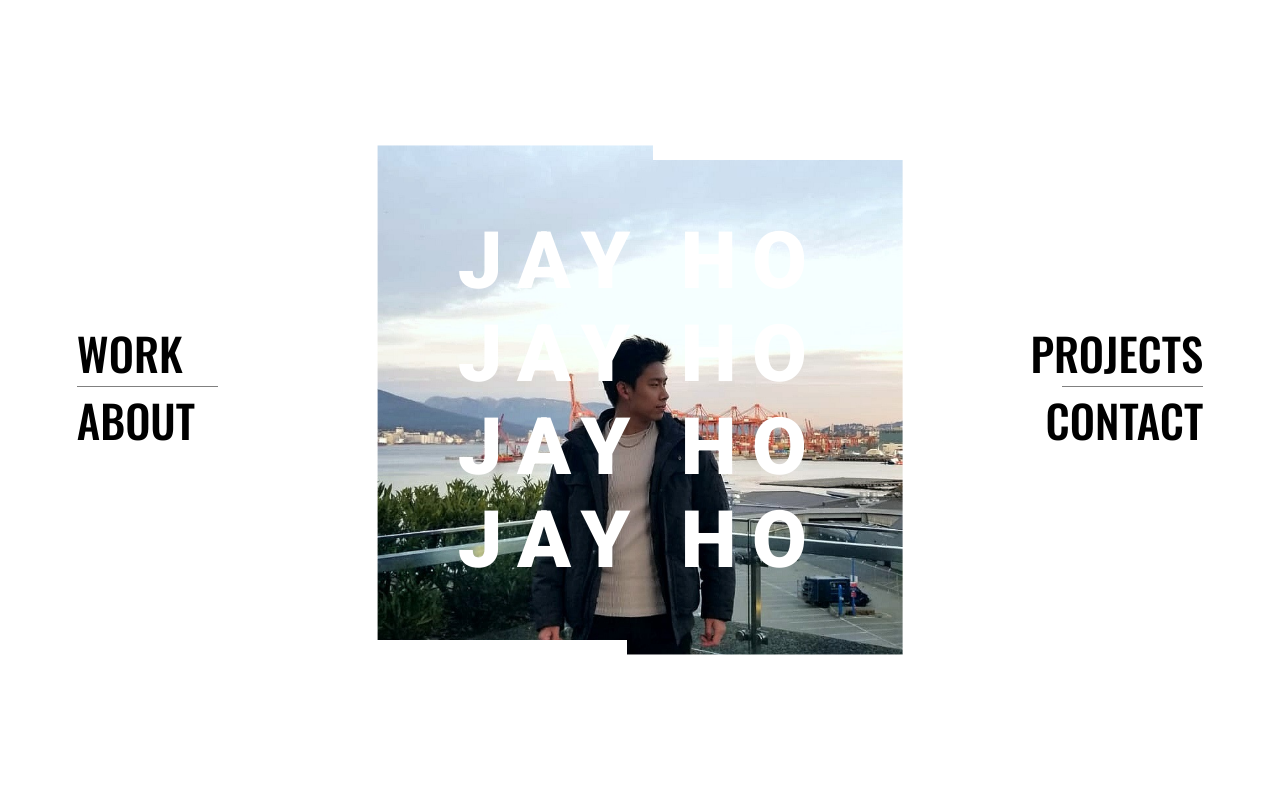
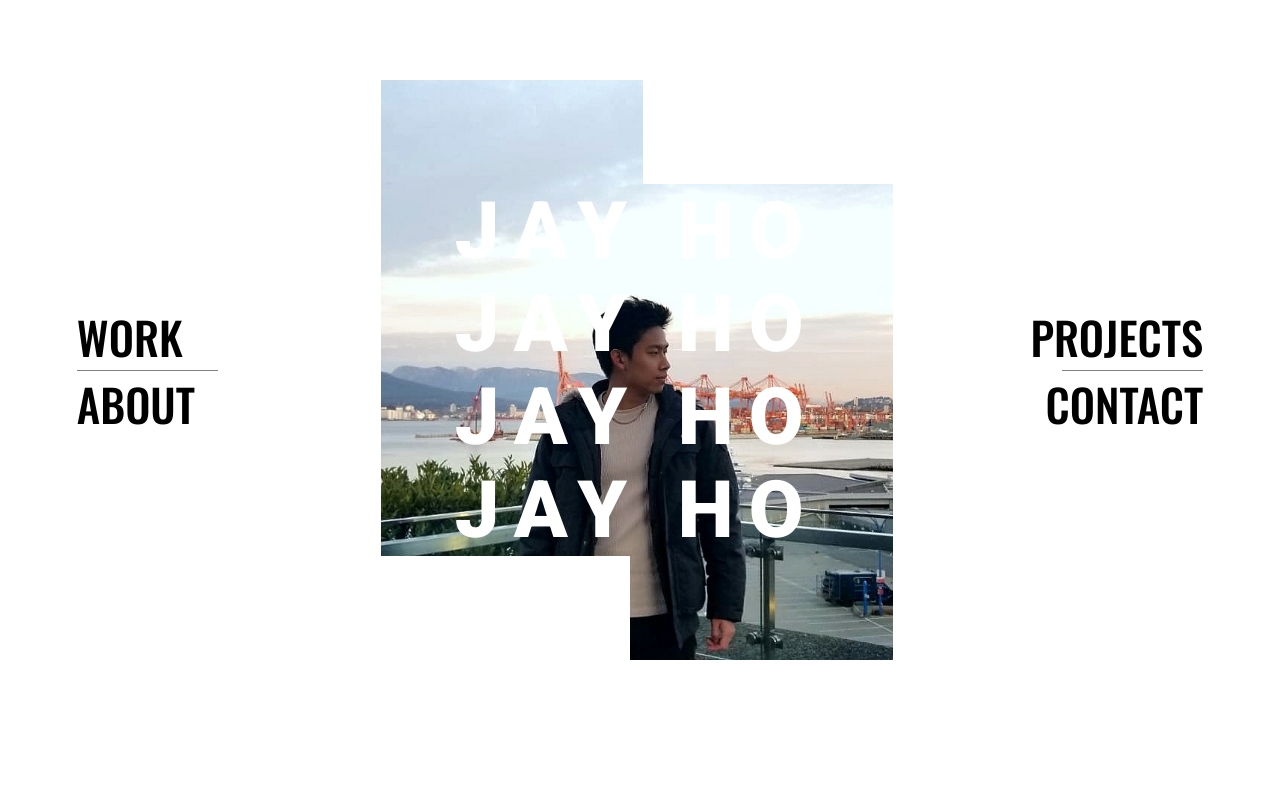
Before and after one commit to jayhomn/jayhomn_webpage, a plain HTML site: page pages/code.html in a window 1280 px wide. Shown: the top 800 px of the page. Drawn offline with nearby package versions, Linux system fonts and the light colour scheme.

Commit message:
Fixed graphical bug where box is not aligned

```diff
--- a/assets/css/code/intro.css
+++ b/assets/css/code/intro.css
@@ -2,6 +2,14 @@ html,
 body {
   margin: 0;
   overflow-x: hidden;
+}
+
+.intro {
+  padding-top: 10vh;
+  display: flex;
+  flex-direction: row;
+  justify-content: space-between;
+  align-items: center;
 }
 
 .line {
@@ -10,50 +18,39 @@ body {
   background-color: #808080;
 }
 
-.intro-image {
-  position: absolute;
-  top: 50%;
-  left: 50%;
-  transform: translate(-50%, -50%);
+.intro-banner-design {
+  display: flex;
+  flex-direction: column;
+  justify-content: space-between;
+  align-items: center;
 
-  width: 41vw;
-  height: 90vh;
-  overflow: hidden;
-}
+  width: 40vw;
+  height: auto;
+  margin-right: -2vw;
 
-.intro-image img {
-  position: absolute;
-  top: 50%;
-  left: 50%;
-  transform: translate(-50%, -50%);
-
-  width: 200%;
-  height: auto;
+  background-image: url("../../images/p_pic.jpg");
+  background-size: cover;
+  background-position: center;
 }
 
 .left-options {
-  left: 6vw;
+  margin-left: 6vw;
   align-items: flex-start;
 }
 
 .right-options {
-  right: 6vw;
+  margin-right: 6vw;
   align-items: flex-end;
 }
 
 .options {
-  position: absolute;
-  top: 40%;
-
   display: flex;
   flex-direction: column;
-  justify-content: space-between;
 
   font-size: 3.5vw;
 }
 
 .white {
-  position: absolute;
   height: 13vh;
   width: 20vw;
   background-color: white;
@@ -61,28 +58,21 @@ body {
 }
 
 .white-one {
-  top: 7%;
-  right: 29%;
+  margin-left: 21vw;
 }
 
 .white-two {
-  top: 80vh;
-  left: 29%;
+  margin-right: 21vw;
 }
 
 .intro-word-design {
   color: white;
   font-size: 6.2vw;
   letter-spacing: 1.2vw;
-
-  position: absolute;
-  top: 50%;
-  left: 50%;
-  transform: translate(-50%, -50%);
   z-index: 1;
 }
 
 .sections {
   position: absolute;
-  top: 125%;
+  top: 110%;
 }
--- a/pages/code.html
+++ b/pages/code.html
@@ -44,7 +44,7 @@
         <div class="line"></div>
         <div>ABOUT</div>
       </div>
-      <div class="intro-banner-design"></div>
+      <div class="intro-banner-design">
         <div class="white white-one"></div>
         <div class="black intro-word-design">
           JAY HO<br />
@@ -53,7 +53,8 @@
           JAY HO
         </div>
         <div class="white white-two"></div>
-      <div class="intro-image"><img src="../assets/images/p_pic.jpg" /></div>
+      </div>
+
       <div class="right-options options oswald-medium">
         <div>PROJECTS</div>
         <div class="line"></div>
```
Lines whose indentation alone changed are shown as unchanged.
